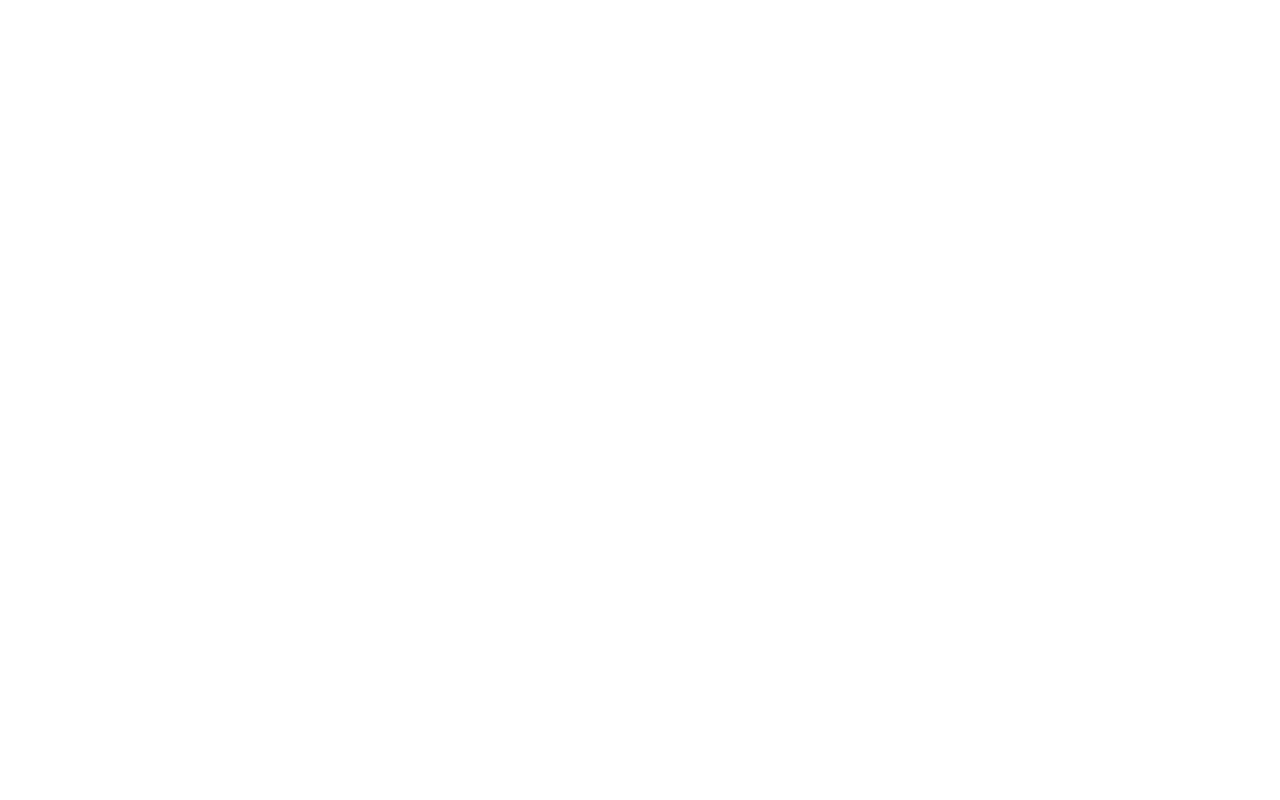
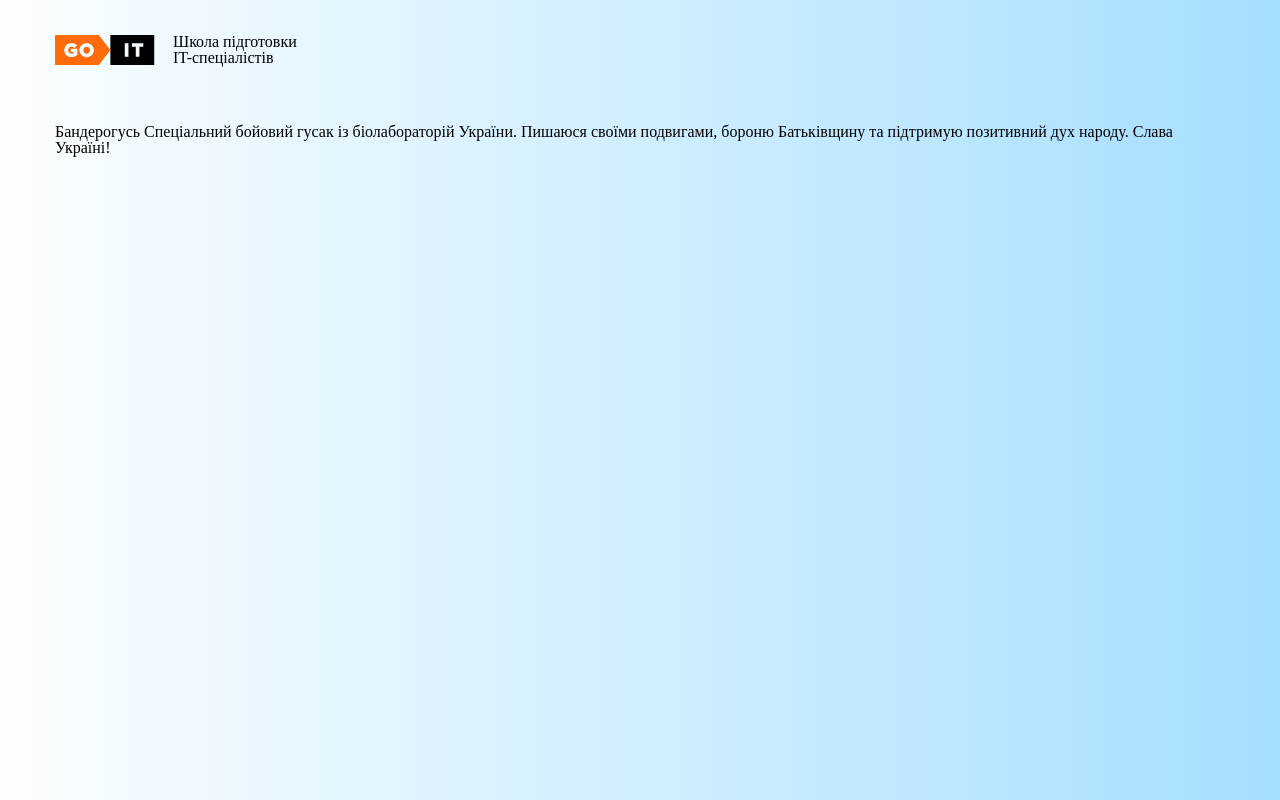
Before and after one commit to kirillnikitchenko/Wargoose, a plain HTML site: page index.html in a window 1280 px wide. Drawn offline with Linux system fonts and the light colour scheme.

Commit message:
index.html

```diff
--- /dev/null
+++ b/CSS/style.css
@@ -0,0 +1,30 @@
+html {
+    height: 100%;
+}
+
+body {
+    height: 100%;
+}
+
+.wrapper {
+    width: 1170px;
+    margin: 0 auto;
+}
+
+.main__page {
+    background: linear-gradient(270deg, #A5DEFF 0%, #FCFEFF 100%);
+    height: 100%;
+    display: flex;
+    flex-direction: column;
+}
+
+header {
+    margin-top: 34px;
+    margin-bottom: 58px;
+    display: flex;
+}
+
+.logo__text {
+    margin-left: 18px;
+
+}
--- a/index.html
+++ b/index.html
@@ -4,9 +4,30 @@
     <meta charset="UTF-8">
     <meta http-equiv="X-UA-Compatible" content="IE=edge">
     <meta name="viewport" content="width=device-width, initial-scale=1.0">
+    <link rel="stylesheet" href="./CSS/reset.css">
+    <link rel="stylesheet" href="./CSS/style.css">
     <title>Wargoose</title>
 </head>
 <body>
+    <section class="main__page">
+        <div class="wrapper">
+            <header>
+                <img src="./IMG/logo.svg" alt="logo">
+                <p class="logo__text">
+                    Школа підготовки <br> IT-спеціалістів
+                </p>
+            </header>
+             Бандерогусь
+             Спеціальний бойовий гусак із біолабораторій України. Пишаюся своїми подвигами, бороню Батьківщину та підтримую позитивний дух народу. Слава Україні!
+
+
+
+
+        </div>
+
+
+
+    </section>
 
 </body>
 </html>
```
